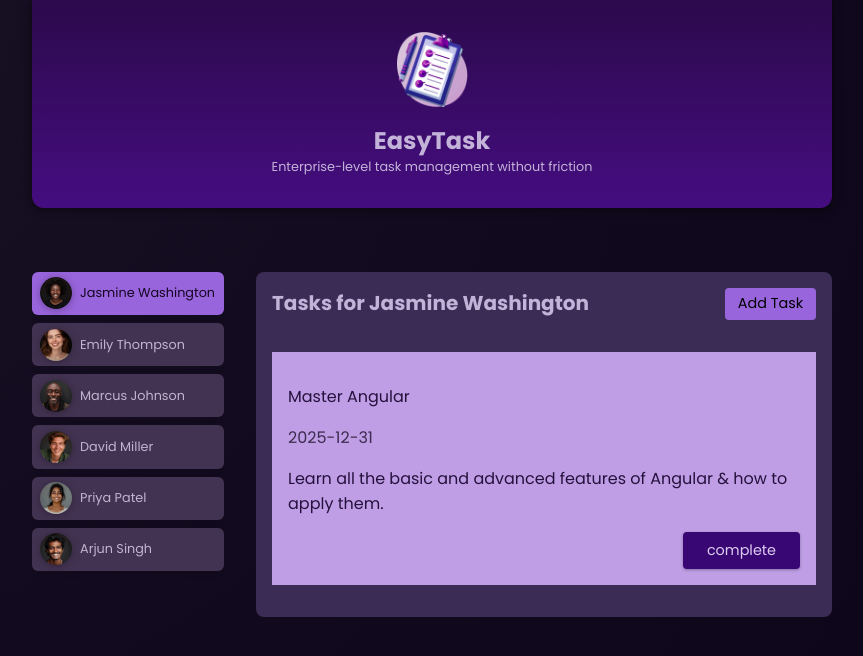
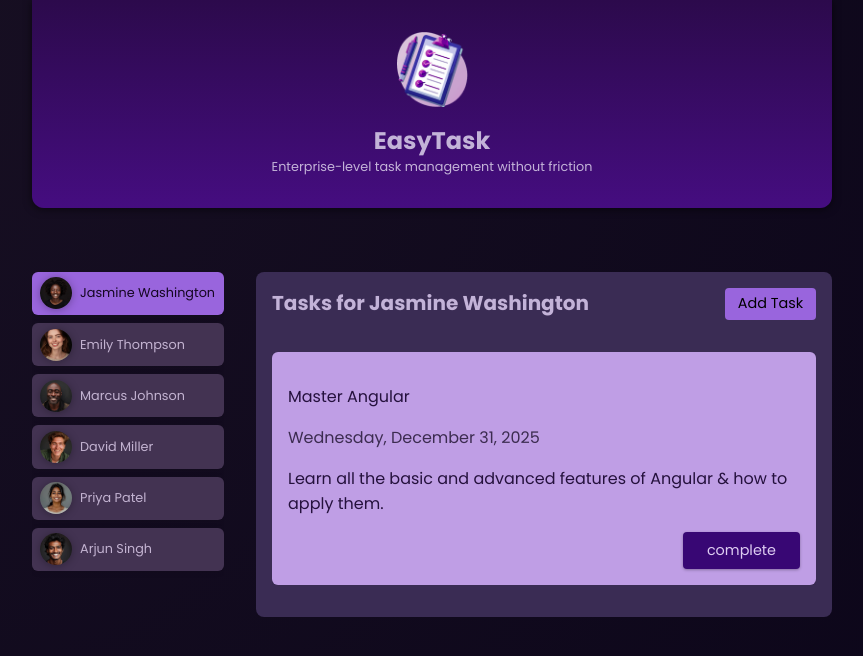
Before and after one commit to Stillintheflow/angular, an Angular app: page / in a window 1280 px wide. Both pictures are taken after a click on the button "Jasmine Washington". Shown: the top 656 px of the page, without its empty margins (208-1071 px from the left). Built offline with nearby package versions, Linux system fonts and the light colour scheme.

Commit message:
create custom card

```diff
--- /dev/null
+++ b/src/app/shared/card/card.html
@@ -0,0 +1,3 @@
+<div>
+  <ng-content></ng-content>
+</div>
--- /dev/null
+++ b/src/app/shared/card/card.scss
@@ -0,0 +1,5 @@
+div {
+  border-radius: 6px;
+  box-shadow: 0 1px 6px rgba(0, 0, 0, 0.1);
+  overflow: hidden;
+}
--- a/src/app/tasks/task/task.html
+++ b/src/app/tasks/task/task.html
@@ -1,8 +1,10 @@
+<app-card>
   <article>
     <p>{{task.title}}</p>
-  <time>{{task.dueDate}}</time>
+    <time>{{task.dueDate | date:"fullDate" }} </time>
     <p>{{task.summary}}</p>
     <p class="actions">
       <button (click)="onCompleteTask()">complete</button>
     </p>
   </article>
+</app-card>
--- a/src/app/tasks/task/task.ts
+++ b/src/app/tasks/task/task.ts
@@ -1,8 +1,10 @@
 import { Component, EventEmitter, Input, Output } from '@angular/core';
+import { DatePipe } from '@angular/common';
 import { TaskInterface } from './task.model';
+import { Card } from "../../shared/card/card";
 @Component({
   selector: 'app-task',
-  imports: [],
+  imports: [Card, DatePipe],
   templateUrl: './task.html',
   styleUrl: './task.scss'
 })
--- a/src/app/user/user.html
+++ b/src/app/user/user.html
@@ -1,6 +1,6 @@
-<div>
+<app-card>
   <button [class.active]="selected" (click)="onSelectUser()">
     <img [src]="imagePath" [alt]="user.name" />
     <span>{{ user.name }}</span>
   </button>
-</div>
+</app-card>
--- a/src/app/user/user.scss
+++ b/src/app/user/user.scss
@@ -1,8 +1,4 @@
-div {
-  border-radius: 6px;
-  box-shadow: 0 1px 6px rgba(0, 0, 0, 0.1);
-  overflow: hidden;
-}
+
 
 button {
   display: flex;
--- a/src/app/user/user.ts
+++ b/src/app/user/user.ts
@@ -1,5 +1,6 @@
 import { Component, computed, Input, Output, EventEmitter } from '@angular/core';
 import { UserInterface } from './user.model';
+import { Card } from "../shared/card/card";
 
 // type UserType = {
 //   id: string;
@@ -9,7 +10,7 @@ import { UserInterface } from './user.model';
 
 @Component({
   selector: 'app-user',
-  imports: [],
+  imports: [Card],
   templateUrl: './user.html',
   styleUrl: './user.scss'
 })
```
Also changed, not shown: src/app/shared/card/card.ts (added, +11 -0 lines). Lines whose indentation alone changed are shown as unchanged.
